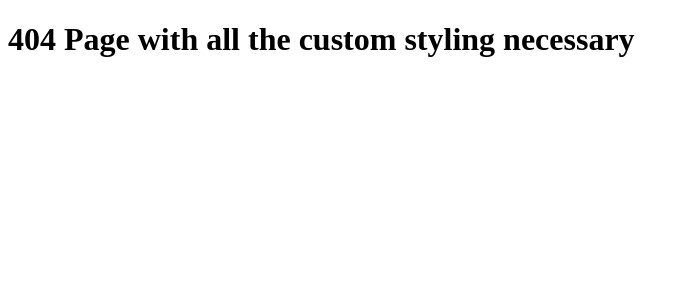
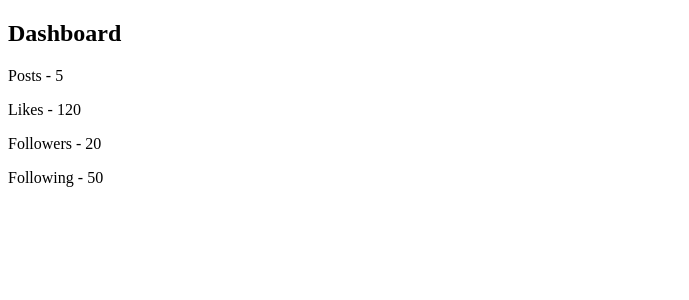
Before and after one commit to NajibBelhadj/nextJS, a Next.js app: page /dashboard-swr in a window 1280 px wide. Before the commit this address had no page. Shown: the top 300 px of the page, without its empty margins (0-689 px from the left). Built offline with nearby package versions, Linux system fonts and the light colour scheme; data requests are answered from the project's data file.

Commit message:
SWR for Client-side Data Fetching

```diff
--- a/db.json
+++ b/db.json
@@ -1,7 +1,7 @@
 {
   "dashboard": {
     "posts": 5,
-    "likes": 100,
+    "likes": 120,
     "followers": 20,
     "following": 50
   },
--- a/package.json
+++ b/package.json
@@ -17,6 +17,7 @@
     "next": "13.1.5",
     "react": "18.2.0",
     "react-dom": "18.2.0",
-    "serve-json": "^1.0.4"
+    "serve-json": "^1.0.4",
+    "swr": "^2.0.2"
   }
 }
--- /dev/null
+++ b/pages/dashboard-swr.js
@@ -0,0 +1,25 @@
+import useSWR from 'swr'
+
+const fetcher = async () => {
+    try {
+        const res = await fetch('http://localhost:4000/dashboard');
+        const data = await res.json();
+        return data
+    } catch (error) {
+        console.log("some error", error);
+    }
+}
+export default function DashboardSWR() {
+    const { data, error } = useSWR('dashboard', fetcher)
+    if (error) return 'An error has occured'
+    if (!data) return 'Loading'
+    return (
+        <>
+            <h2>Dashboard</h2>
+            <p>Posts - {data.posts}</p>
+            <p>Likes - {data.likes}</p>
+            <p>Followers - {data.followers}</p>
+            <p>Following - {data.following}</p>
+        </>
+    )
+}
```
